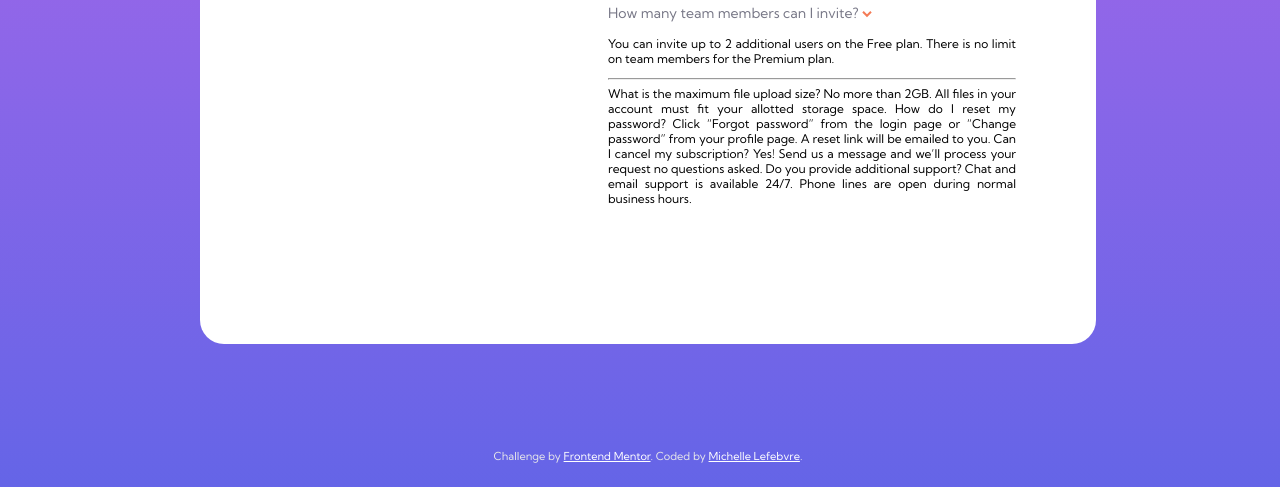
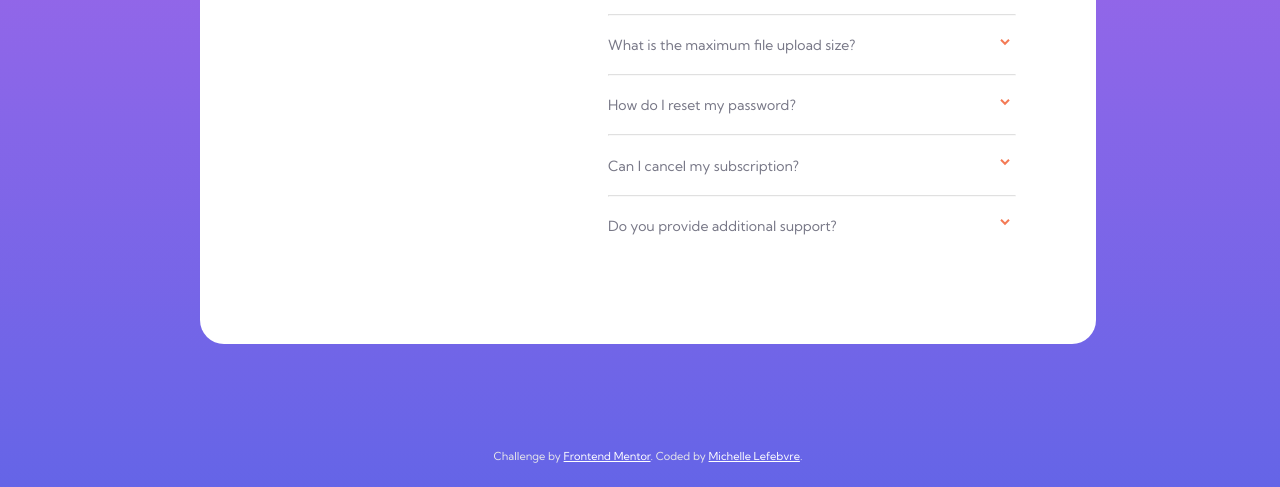
Before and after one commit to Michelle-Lefebvre/faq-accordion-card, a plain HTML site: page index.html in a window 1280 px wide. Shown: the part 329-816 px from the top of the page. Drawn offline with Linux system fonts and the light colour scheme.

Commit message:
added html, css, toggle with js

```diff
--- a/css/styles.css
+++ b/css/styles.css
@@ -11,7 +11,6 @@
 }
 
 body {
-  /* background: linear-gradient( var(--bg-grad-soft-blue), var(--bg-grad-soft-violet)); */
   background: linear-gradient(
     to top,
     var(--bg-grad-soft-blue),
@@ -27,6 +26,7 @@ body {
   flex-direction: column;
   justify-content: center;
   align-items: center;
+  overflow: hidden;
 }
 
 .container {
@@ -34,10 +34,12 @@ body {
   justify-content: center;
   align-items: center;
   margin: auto;
-  max-width: 70vw;
+  width: 70%;
   height: 70vh;
-  background-color: #fff;border-radius: 1.5rem;
+  background-color: #fff;
+  border-radius: 1.5rem;
 }
+
 .left {
   width: 50%;
   justify-content: flex-start;
@@ -47,14 +49,32 @@ body {
   justify-content: flex-end;
   width: 50%;
   margin-right: 5rem;
-  text-align: justify;
+}
+
+.qa {
+  background-color: transparent;
+  position: relative;
+  overflow: hidden;
+  transition: 0.3s ease;
 }
 
 h1 {
   font-size: xx-large;
 }
 
-h3:active {
+.ans {
+  color: var(--txt-dark-grey);
+  display: none;
+}
+
+.ans.active {
+  color: var(--txt-dark-grey);
+  display: block;
+  font-weight: 400;
+}
+
+h3.active {
+  background-color: #fff;
   color: var(--txt-color-very-dark-desaturated-blue);
   font-weight: 700;
 }
@@ -63,14 +83,46 @@ h3 {
   color: var(--txt-dark-grey);
   font-weight: 400;
 }
+.btn-toggle {
+  background-color: transparent;
+  border: 0;
+  cursor: pointer;
+  display: flex;
+  justify-content: flex-end;
+  align-items: center;
+  position: absolute;
+  right: 0;
+  top: 5px;
+}
 
-span.more {
-    padding-left: 3rem;
+button {
+  border: none;
+  outline: none;
+  background-color: #fff;
+  width: 30px;
+  height: 30px;
+}
+
+.more {
   text-align: right;
+}
+
+.active.more {
+    display: none;
+}
+
+.less {
+  transform: rotate(180deg);
+  display: none;
+}
+
+.active.less {
+    display: block;
 }
 
 hr {
   color: var(--divider-light-grey);
+  opacity: 0.3;
 }
 
 /* footer */
--- a/index.html
+++ b/index.html
@@ -1,45 +1,92 @@
 <!DOCTYPE html>
 <html lang="en">
+
 <head>
-  <meta charset="UTF-8">
-  <meta name="viewport" content="width=device-width, initial-scale=1.0"> <!-- displays site properly based on user's device -->
+  <meta charset="UTF-8" />
+  <meta name="viewport" content="width=device-width, initial-scale=1.0" />
+  <!-- displays site properly based on user's device -->
 
-  <link rel="icon" type="image/png" sizes="32x32" href="./images/favicon-32x32.png">
+  <link rel="icon" type="image/png" sizes="32x32" href="./images/favicon-32x32.png" />
 
   <title>Frontend Mentor | FAQ Accordion Card</title>
 
   <link rel="stylesheet" href="./css/styles.css" />
+</head>
 
-</head>
 <body>
   <div class="container">
     <div class="left"></div>
     <div class="right">
       <h1>FAQ</h1>
-      <h3 class="quest active">How many team members can I invite? <span><img src="./images/icon-arrow-down.svg" class="more" alt="arrow down"></span></h3>
-      <p class="active">
-        You can invite up to 2 additional users on the Free plan. There is no limit on
-        team members for the Premium plan.
-      </p>
+      <div class="qa">
+        <h3 class="quest">How many team members can I invite?</h3>
+        <p class="ans">
+          You can invite up to 2 additional users on the Free plan. There is
+          no limit on team members for the Premium plan.
+        </p>
+        <button class="btn-toggle">
+          <img src="./images/icon-arrow-down.svg" class="more" alt="arrow down" />
+          <img src="./images/icon-arrow-down.svg" class="less" alt="arrow up" />
+        </button>
+      </div>
+      <hr />
+      <div class="qa">
+        <h3 class="quest">What is the maximum file upload size?</h3>
+        <p class="ans">
+          No more than 2GB. All files in your account must fit your allotted
+          storage space.
+        </p>
+        <button class="btn-toggle">
+          <img src="./images/icon-arrow-down.svg" class="more" alt="arrow down" />
+          <img src="./images/icon-arrow-down.svg" class="less" alt="arrow up" />
+        </button>
+      </div>
+      <hr />
+      <div class="qa">
+        <h3 class="quest">How do I reset my password?</h3>
+        <p class="ans">
+          Click “Forgot password” from the login page or “Change password”
+          from your profile page. A reset link will be emailed to you.
+        </p>
+        <button class="btn-toggle">
+          <img src="./images/icon-arrow-down.svg" class="more" alt="arrow down" />
+          <img src="./images/icon-arrow-down.svg" class="less" alt="arrow up" />
+        </button>
+      </div>
+      <hr />
+      <div class="qa">
+        <h3 class="quest">Can I cancel my subscription?</h3>
+        <p class="ans">
+          Yes! Send us a message and we’ll process your request no questions
+          asked.
+        </p>
+        <button class="btn-toggle">
+          <img src="./images/icon-arrow-down.svg" class="more" alt="arrow down" />
+          <img src="./images/icon-arrow-down.svg" class="less" alt="arrow up" />
+        </button>
+      </div>
       <hr>
-      What is the maximum file upload size?
-      No more than 2GB. All files in your account must fit your allotted storage space.
-
-      How do I reset my password?
-      Click “Forgot password” from the login page or “Change password” from your profile page.
-      A reset link will be emailed to you.
-
-      Can I cancel my subscription?
-      Yes! Send us a message and we’ll process your request no questions asked.
-
-      Do you provide additional support?
-      Chat and email support is available 24/7. Phone lines are open during normal business hours.
+      <div class="qa">
+        <h3 class="quest">Do you provide additional support?</h3>
+        <p class="ans">
+          Chat and email support is available 24/7. Phone lines are open
+          during normal business hours.
+        </p>
+        <button class="btn-toggle">
+          <img src="./images/icon-arrow-down.svg" class="more" alt="arrow down" />
+          <img src="./images/icon-arrow-down.svg" class="less" alt="arrow up" />
+        </button>
+      </div>
     </div>
   </div>
 
   <div class="attribution">
-    Challenge by <a href="https://www.frontendmentor.io?ref=challenge" target="_blank">Frontend Mentor</a>.
-    Coded by <a href="https://portfolio-mml.netlify.app/">Michelle Lefebvre</a>.
+    Challenge by
+    <a href="https://www.frontendmentor.io?ref=challenge" target="_blank">Frontend Mentor</a>. Coded by
+    <a href="https://portfolio-mml.netlify.app/">Michelle Lefebvre</a>.
   </div>
+
+  <script src="main.js"></script>
 </body>
+
 </html>
--- /dev/null
+++ b/main.js
@@ -0,0 +1,11 @@
+const toggles = document.querySelectorAll('.btn-toggle');
+const questions = document.querySelectorAll('.quest');
+const answers = document.querySelectorAll('.ans');
+const more = document.querySelectorAll('.btn-toggle');
+const less = document.querySelectorAll('.btn-toggle');
+
+toggles.forEach(toggle => {
+    toggle.addEventListener('click', () => {
+        toggle.parentNode.classList.toggle('active')
+    })
+})
```
Lines whose indentation alone changed are shown as unchanged.
